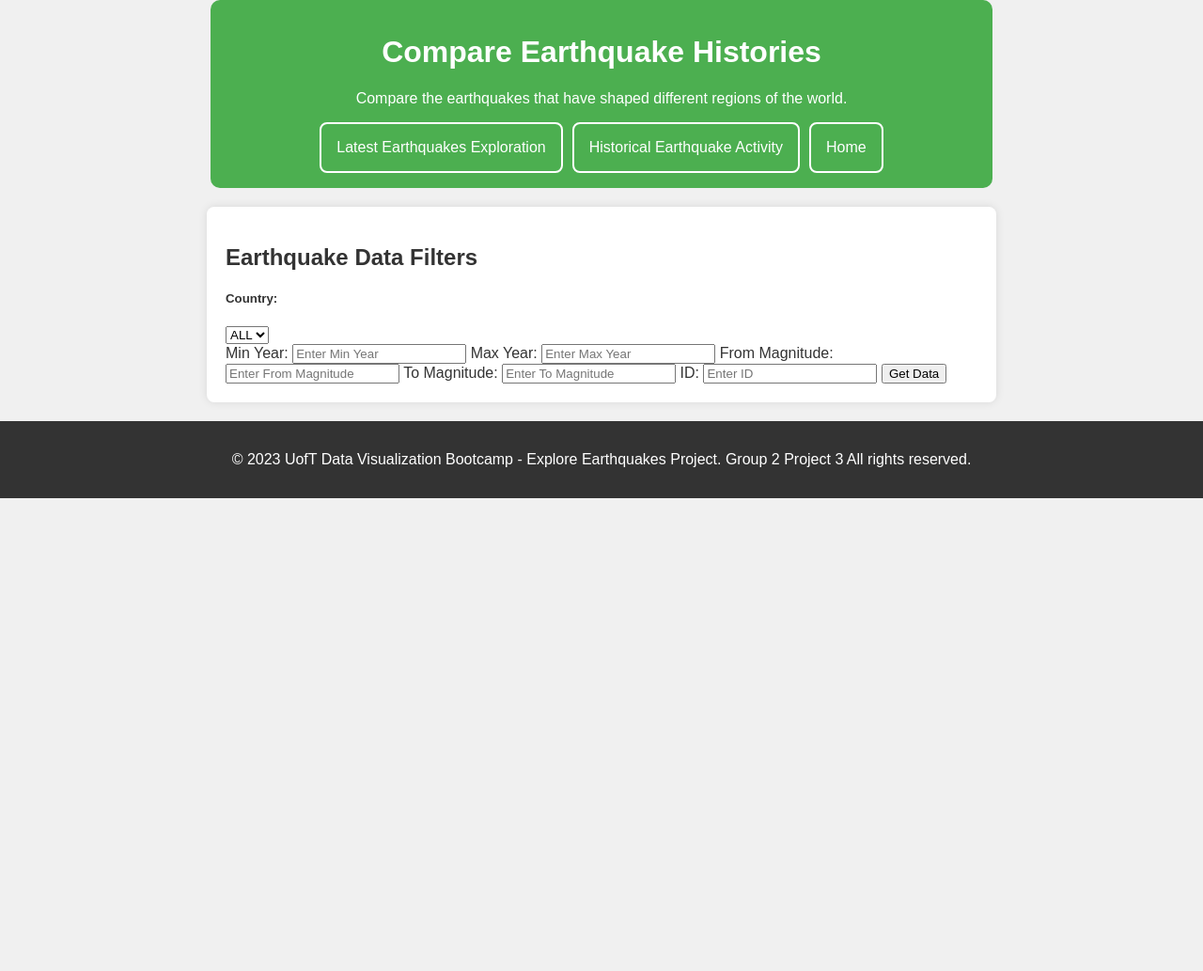
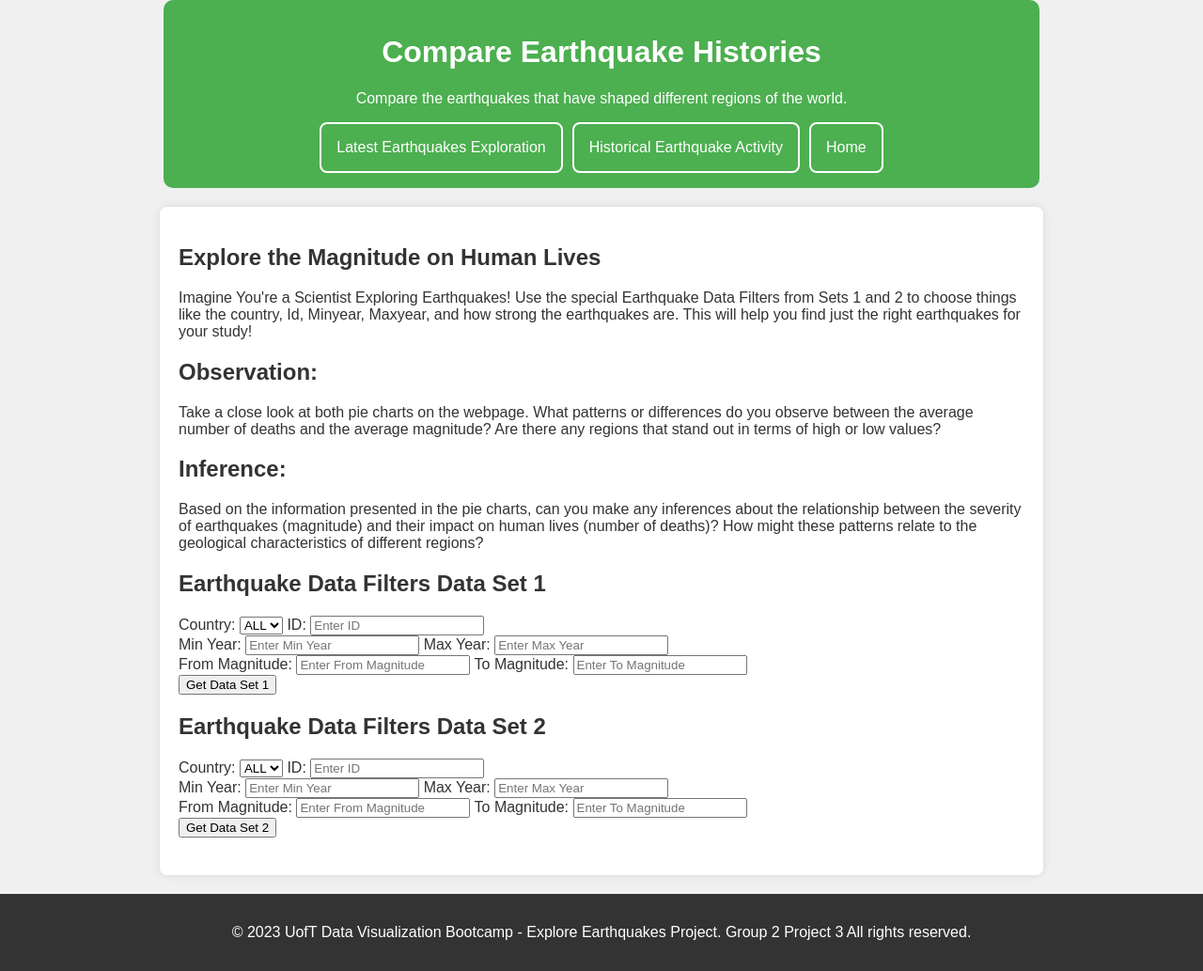
Before and after one commit to EmilyQQQQQ/Project-3-Group-2, a Flask app: page /comparison.html in a window 1280 px wide. Shown: the whole page at 94% size. Before the commit the page ends 530 px from the top, so only its background shows below. Run offline with Flask 3, Linux system fonts and the light colour scheme; data that the repository does not hold is empty; some libraries are stand-ins or nearby versions.

Commit message:
Comparison js and html, and Templates corrections

```diff
--- a/static/js/comparison.js
+++ b/static/js/comparison.js
@@ -18,8 +18,8 @@
 const dataPromise = d3.json(url);
 console.log("Data Promise: ", dataPromise);
 
-// Initialization function that populates dropdown, calls other chart functions, and initializes demographic info
-function init(){
+// SET 1: Initialization function that populates dropdown, calls other chart functions, and initializes demographic info
+function initSet1(){
   // API endpoint to get the list of countries
 
   // Fetching countries data
@@ -28,20 +28,29 @@
       console.log(countries[i])
       d3.select("#countryDropdown").append("option").text(countries[i]);
     }
-    // Extracting country names from data
-    //let dropdownMenu = d3.select("#countryDropdown");
+  });
+}
 
-    // Populating dropdown menu with country names
-    //countries.forEach((country) => dropdownMenu.append('option').text(country));
+// SET 2 : Initialization function that populates dropdown, calls other chart functions, and initializes demographic info
+function initSet2(){
+  // API endpoint to get the list of countries
 
-    // Calling chart functions with the initial sample ID
-    // Assuming initialSampleId is set elsewhere in your code
-    //BarChart(initialSampleId, data);
+  // Fetching countries data
+  d3.json(countriesUrl).then(function(countries) {
+    for (i=0; i<countries.length; i++){
+      console.log(countries[i])
+      d3.select("#countryDropdown2").append("option").text(countries[i]);
+    }
   });
 }
 
 
-function getData() {
+//Running the funcitions to get countries from two sets of data
+initSet1();
+initSet2();
+
+//Getting the data of the first set
+function getData1() {
 
   var selection = document.getElementById("countryDropdown");
   var country = selection.options[selection.selectedIndex].text;
@@ -53,7 +62,6 @@
 
 
   firstValue = true;
-
 
   if (country) {
     if (firstValue) {
@@ -124,167 +132,140 @@
             }
           }
 
-
   // Make a request to the Flask server using D3
   //d3.json("http://127.0.0.1:5000/getData?minYear=" + minYear + "&maxYear=" + maxYear)
   d3.json(url).then(function(data) {
-          // Update the content in the result div
-               var resultDiv = d3.select("#result");
-                resultDiv.html("");  // Clear previous content
-
-          // Append the data to the result div
-          resultDiv.selectAll("p")
-              .data(data)
-              .enter().append("p")
-              .text(function(d) {
-                  return JSON.stringify(d);
-              });
-      })
+                //createPieChart(data);
+                createPieChart(data, 'Pie Chart Set 1');
+                url = "http://127.0.0.1:5000/getData";
+            })
       .catch(function(error) {
           console.error("Error fetching data:", error);
       });
-}
+    }//End of getData1()
 
-// function printData(data) {
-//   var resultDiv = d3.select("#result");
-//   resultDiv.html("");  // Clear previous content
+    function getData2() {
 
-//   // Append the data to the result div
-//   resultDiv.selectAll("p")
-//       .data(data)
-//       .enter().append("p")
-//       .text(function(d) {
-//           return "Magnitude: " + d.eq_primary + ", Date: " + d.year + "-" + d.month + "-" + d.day + ", Country: " + d.country;
-//       });
-// }
+      var selection = document.getElementById("countryDropdown2");
+      var country = selection.options[selection.selectedIndex].text;
+      var minYear = parseFloat(document.getElementById("minYear2").value);
+      var maxYear = parseFloat(document.getElementById("maxYear2").value);
+      var fromMagnitude = parseFloat(document.getElementById("fromMagnitude2").value);
+      var toMagnitude = parseFloat(document.getElementById("toMagnitude2").value);
+      var eq_id = parseInt(document.getElementById("id2").value);
 
 
-//Running the funcitions
-init();
-//getData();
-//printData();
+      firstValue = true;
 
+      if (country) {
+        if (firstValue) {
+          url = url + "?country=" + country;
+          firstValue ^= true;
+          }
+        else
+        {
+          url = url + "&country=" + country;
+        }
+      }
+      console.log(firstValue);
 
-// d3.json(url).then(responseData => {
-//     // // Assign the data to the global variable
-//     // data = responseData;
+      if (minYear) {
+        if (firstValue) {
+          console.log("Here miniyear if");
+          url = url + "?minYear=" + minYear;
+          firstValue ^= true;
+          }
+        else
+        {
+          console.log("Here miniyear else:");
+          url = url + "&minYear=" + minYear;
+        }
+      }
 
-//     // // Extract the sample data
-//     // const samples = data.samples;
+      if (maxYear) {
+        if (firstValue) {
+          url = url + "?maxYear=" + maxYear;
+          firstValue ^= true;
+          }
+        else
+          {
+          url = url + "&maxYear=" + minYear;
+          }
+        }
 
-//     // // Create the dropdown menu
-//     // const dropdown = d3.select("#selDataset");
-//     // samples.forEach(sample => {
-//     //   dropdown
-//     //     .append("option")
-//     //     .text(sample.id)
-//     //     .property("value", sample.id);
-//     // });
+        if (fromMagnitude) {
+          if (firstValue) {
+            url = url + "?minMagnitude=" + fromMagnitude;
+            firstValue ^= true;
+            }
+          else
+            {
+            url = url + "&minMagnitude=" + fromMagnitude;
+            }
+          }
 
-//     // // Initial sample ID
-//     // const initialSampleId = samples[0].id;
+          if (toMagnitude) {
+            if (firstValue) {
+              url = url + "?maxMagnitude=" + toMagnitude;
+              firstValue ^= true;
+              }
+            else
+              {
+              url = url + "&maxMagnitude=" + toMagnitude;
+              }
+            }
 
-//     // //Update the bar chart based on the initial sample ID
-//     // optionChanged(initialSampleId);
-// });
+            if (eq_id) {
+              if (firstValue) {
+                url = url + "?id=" + eq_id;
+                firstValue ^= true;
+                }
+              else
+                {
+                url = url + "&id=" + eq_id;
+                }
+              }
 
-// Function to update the bar chart based on the selected sample ID
-// function optionChanged(selectedSampleId) {
-//     // Find the selected sample
-//     const selectedSample = data.samples.find(sample => sample.id === selectedSampleId);
-//     const selectedMetadata = data.metadata.find(meta => meta.id === parseInt(selectedSampleId));
-
-//     //update Bar chart
-//     updateBarChart(selectedSample);
-//     //update Bubble chart
-//     updateBubbleChart(selectedSample);
-//     // Display metadata
-//     displayMetadata(selectedMetadata);
-//     createGaugeChart(selectedMetadata);
-// }
-
-// // Function to update the bar chart based on the selected sample
-// function updateBarChart(selectedSample){
-// // Get the OTU ids and corresponding sample values
-// const otuIds = selectedSample.otu_ids.slice(0, 10).reverse();
-// const sampleValues = selectedSample.sample_values.slice(0, 10).reverse();
-
-// // Create a bar chart using Plotly
-// let trace = {
-//   x: sampleValues,
-//   y: otuIds.map(id => `OTU ${id}`),
-//   type: 'bar',
-//   orientation: 'h',
-// };
-
-// let plotData = [trace];
-
-// let layout = {
-//   title: `Top 10 OTU IDs Based on Sample Values for Sample ${selectedSample} (Descending Order)`,
-//   xaxis: { title: 'Sample Values' },
-//   yaxis: { title: 'OTU ID' },
-// };
-
-// Plotly.newPlot('bar', plotData, layout);
-
-// }
+      // Make a request to the Flask server using D3
+      d3.json(url).then(function(data) {
+        //Creation and update of the Piechart
+                    //createPieChart(data);
+                    createPieChart(data, 'Pie Chart Set 2');
+                    createTimeSeriesChart(data, 'time-series-chart2',minYear,maxYear);
+                    url = "http://127.0.0.1:5000/getData";
+                })
+          .catch(function(error) {
+              console.error("Error fetching data:", error);
+          });
+        }//end of getData2()
 
 
 
 
-////EMILYS'S WORK
+        //Creation of a Piechart
 
-// // Assuming you have dropdown elements in your HTML with id "latestMagnitudeDropdown", "latestTimePeriodDropdown", "latestCountryDropdown", "historicalMagnitudeDropdown", "historicalTimePeriodDropdown", and "historicalCountryDropdown"
-// const latestMagnitudeDropdown = document.getElementById("latestMagnitudeDropdown");
-// const latestTimePeriodDropdown = document.getElementById("latestTimePeriodDropdown");
-// const latestCountryDropdown = document.getElementById("latestCountryDropdown");
+    function createPieChart(data, targetElementId) {
+      // Calculate means
+      const meanDeaths = d3.mean(data, d => d.deaths);
+      const meanMagnitude = d3.mean(data, d => d.eq_primary);
 
-// const historicalMagnitudeDropdown = document.getElementById("historicalMagnitudeDropdown");
-// const historicalTimePeriodDropdown = document.getElementById("historicalTimePeriodDropdown");
-// const historicalCountryDropdown = document.getElementById("historicalCountryDropdown");
+      // Create data for Plotly pie chart
+      const pieData = [{
+          values: [meanDeaths, meanMagnitude],
+          labels: ['Mean Deaths', 'Mean Magnitude'],
+          type: 'pie'
+      }];
 
-// // Assuming you have a button in your HTML with id "fetchDataButton"
-// const fetchDataButton = document.getElementById("fetchDataButton");
+      // Define layout for Plotly chart
+      const layout = {
+          height: 400,
+          width: 400,
+          title: `Mean Deaths and Mean\nMagnitude Earthquake - ${targetElementId}`,
+          font: {
+            size: 8,
+          bold: true,}   // Adjust the font size as needed
+        };
 
-// // Assuming you have a div in your HTML with id "content"
-// const contentDiv = document.getElementById("content");
-
-// // Event listener for fetching data when any dropdown changes
-// fetchDataButton.addEventListener("click", () => {
-//     fetchData(latestMagnitudeDropdown, latestTimePeriodDropdown, latestCountryDropdown);
-//     fetchData(historicalMagnitudeDropdown, historicalTimePeriodDropdown, historicalCountryDropdown);
-// });
-
-// // Function to fetch earthquake data
-// function fetchData(magnitudeDropdown, timePeriodDropdown, countryDropdown) {
-//     const selectedMagnitude = magnitudeDropdown.value;
-//     const selectedTimePeriod = timePeriodDropdown.value;
-//     const selectedCountry = countryDropdown.value;
-
-//     const url = `/getData?magnitude=${selectedMagnitude}&time_period=${selectedTimePeriod}&country=${selectedCountry}`;
-
-//     // Fetch data from the Flask server
-//     fetch(url)
-//         .then(response => response.json())
-//         .then(data => {
-//             // Process the data
-//             console.log(data);
-
-//             // Clear previous content
-//             contentDiv.innerHTML = "";
-
-//             // Assuming there is a 'location' property in each earthquake object
-//             data.forEach(earthquake => {
-//                 const location = earthquake.location;
-
-//                 const paragraph = document.createElement("p");
-//                 paragraph.textContent = `Location: ${location}`;
-
-//                 contentDiv.appendChild(paragraph);
-//             });
-//         })
-//         .catch(error => {
-//             // Handle errors
-//             console.error('Fetch error:', error);
-//         });
-// }
+      // Plot the pie chart using Plotly
+      Plotly.react(targetElementId, pieData, layout);
+  }
--- a/static/styles/style.css
+++ b/static/styles/style.css
@@ -14,12 +14,12 @@
   padding: 1em;
   text-align: center;
   border-radius: 10px; /* Adjust the value to control the roundness of the corners */
-  max-width: 800px; /* Set a maximum width for the header */
+  max-width: 900px; /* Set a maximum width for the header */
   margin: 0 auto; /* Center the header horizontally */
 }
 
 section {
-  max-width: 800px;
+  max-width: 900px;
   margin: 20px auto;
   padding: 20px;
   background-color: white;
@@ -117,3 +117,13 @@
   width: 100px;
   height: 0px; /* Adjust the width as needed */
 }
+
+/*set comparison template configuration*/
+.chart-container {
+  display: flex;
+  justify-content: space-between;
+}
+.chart-container .chart {
+  width: 50%; /* Adjust as needed */
+  margin: 10px;
+}
--- a/templates/comparison.html
+++ b/templates/comparison.html
@@ -29,42 +29,113 @@
         </header>
 
     <section>
+<!-- Introduction and questions for K-12 Students -->
+    <h1>Explore the Magnitude on Human Lives</h1>
+
+    <body>
+        <p> Imagine You're a Scientist Exploring Earthquakes! Use the special Earthquake Data Filters from Sets 1 and 2 to choose things like the country, Id, Minyear, Maxyear, and how strong the earthquakes are. This will help you find just the right earthquakes for your study!</p>
+
+     <div>
+            <h2>Observation:</h2>
+         <p>Take a close look at both pie charts on the webpage. What patterns or differences do you observe between the average number of deaths and the average magnitude? Are there any regions that stand out in terms of high or low values?</p>
+     </div>
+
+      <div>
+           <h2>Inference:</h2>
+            <p>Based on the information presented in the pie charts, can you make any inferences about the relationship between the severity of earthquakes (magnitude) and their impact on human lives (number of deaths)? How might these patterns relate to the geological characteristics of different regions?</p>
+     </div>
+
+
+
+
         <div class="row">
             <div class="col-md-2">
               <div class="well">
-                <h2>Earthquake Data Filters</h2>
-                <h5>Country:</h5>
+                <h2>Earthquake Data Filters Data Set 1</h2>
+                <!-- <h5>Country:</h5> -->
                   <!-- Updated dropdown with id "countryDropdown" -->
-                  <select id="countryDropdown"></select>
+                  <!-- <select id="countryDropdown"></select> -->
               </div>
                 <!-- Box to input a year -->
+                <form id="getDataForm">
+                    <div>
+                        <label for="Country">Country:</label>
+                        <select id="countryDropdown"></select>
+                        <label for="id">ID:</label>
+                        <input type="text" id="id" name="id" placeholder="Enter ID">
+                    </div>
 
-                <form id="getDataForm">
-                    <label for="minYear">Min Year:</label>
+                    <div>
+                        <label for="minYear">Min Year:</label>
                         <input type="text" id="minYear" name="minYear" placeholder="Enter Min Year">
-
                         <label for="maxYear">Max Year:</label>
                         <input type="text" id="maxYear" name="maxYear" placeholder="Enter Max Year">
-
+                    </div>
+                    <div>
                         <label for="fromMagnitude">From Magnitude:</label>
                         <input type="text" id="fromMagnitude" name="fromMagnitude" placeholder="Enter From Magnitude">
-
                         <label for="toMagnitude">To Magnitude:</label>
                         <input type="text" id="toMagnitude" name="toMagnitude" placeholder="Enter To Magnitude">
+                    </div>
 
-                        <label for="id">ID:</label>
-                        <input type="text" id="id" name="id" placeholder="Enter ID">
+                    <div>
+                         <button type="button" onclick="getData1()">Get Data Set 1</button>
+                    </div>
+                    <!-- <div class="col-md-5 d-flex justify-content-center align-items-center">
+                        <div id="Pie Chart Set 1"></div>
+                    </div> -->
+                     <!-- Second set of data -->
+                     <h2>Earthquake Data Filters Data Set 2</h2>
+                    <div class="input-group">
+                        <div>
+                            <label for="Country">Country:</label>
+                            <select id="countryDropdown2"></select>
+                            <label for="id">ID:</label>
+                            <input type="text" id="id2" name="id2" placeholder="Enter ID">
+                        </div>
 
-                         <button type="button" onclick="getData()">Get Data</button>
+                        <div>
+                            <label for="minYear">Min Year:</label>
+                            <input type="text" id="minYear2" name="minYear2" placeholder="Enter Min Year">
+                            <label for="maxYear">Max Year:</label>
+                            <input type="text" id="maxYear2" name="maxYear2" placeholder="Enter Max Year">
+                        </div>
+
+                        <div>
+                            <label for="fromMagnitude">From Magnitude:</label>
+                            <input type="text" id="fromMagnitude2" name="fromMagnitude2" placeholder="Enter From Magnitude">
+                            <label for="toMagnitude">To Magnitude:</label>
+                            <input type="text" id="toMagnitude2" name="toMagnitude2" placeholder="Enter To Magnitude">
+                        </div>
+                    </div>
+                <!-- Getting the data from two set of data -->
+                    <button type="button" onclick="getData2()">Get Data Set 2</button>
+                <!-- Graphing the data  -->
+                    <!-- <div class="col-md-5 d-flex justify-content-center align-items-center">
+                        <div id="Pie Chart Set 2"></div>
+                    </div> -->
                  </form>
-                 <div id="result"></div>
+                <!-- start table -->
+                 <div class="chart-container">
+                    <div class="chart">
+                        <div class="col-md-5 d-flex justify-content-center align-items-center">
+                            <div id="Pie Chart Set 1"></div>
+                        </div>
+                    </div>
+                    <div class="chart">
+                        <div class="col-md-5 d-flex justify-content-center align-items-center">
+                            <div id="Pie Chart Set 2"></div>
+                        </div>
+                    </div>
+                </div>
+                <!-- Finish table -->
             </div>
         </div>
     </section>
 
-
     <!-- Capture page, defining d3 -->
     <script src="https://d3js.org/d3.v7.min.js"></script>
+    <script src="https://cdn.plot.ly/plotly-latest.min.js"></script>
     <script type="text/javascript" src="../static/js/comparison.js"></script>
 
     <footer>
@@ -73,63 +144,3 @@
 
 </body>
 </html>
-
-
-
-<!-- <div>
-            <h2>Latest Earthquakes</h2> -->
-            <!-- Updated dropdowns with id "latestMagnitudeDropdown", "latestTimePeriodDropdown", and "latestCountryDropdown" -->
-            <!-- <label for="latestMagnitudeDropdown">Select Magnitude:</label>
-            <select id="latestMagnitudeDropdown">
-                <option value="1">Magnitude 1+</option>
-                <option value="2.5">Magnitude 2.5+</option>
-                <option value="4.5">Magnitude 4.5+</option>
-                <option value="all">All Magnitudes</option>
-            </select>
-
-            <label for="latestTimePeriodDropdown">Select Time Period:</label>
-            <select id="latestTimePeriodDropdown">
-                <option value="hour">Past Hour</option>
-                <option value="day">Past Day</option>
-                <option value="7">Past 7 Days</option>
-                <option value="30">Past 30 Days</option>
-            </select>
-
-            <label for="latestCountryDropdown">Select Country:</label>
-            <select id="latestCountryDropdown"> -->
-                <!-- JavaScript will populate the options dynamically -->
-            <!-- </select>
-        </div>
-     -->
-        <!-- Section for Historical Earthquakes -->
-        <!-- <div>
-            <h2>Historical Earthquakes</h2> -->
-            <!-- Updated dropdowns with id "historicalMagnitudeDropdown", "historicalTimePeriodDropdown", and "historicalCountryDropdown" -->
-            <!-- <label for="historicalMagnitudeDropdown">Select Magnitude:</label>
-            <select id="historicalMagnitudeDropdown">
-                <option value="1">Magnitude 1+</option>
-                <option value="2.5">Magnitude 2.5+</option>
-                <option value="4.5">Magnitude 4.5+</option>
-                <option value="all">All Magnitudes</option>
-            </select>
-
-            <label for="historicalTimePeriodDropdown">Select Time Period:</label>
-            <select id="historicalTimePeriodDropdown">
-                <option value="year">Past Year</option>
-                <option value="2">Past 2 Years</option>
-                <option value="5">Past 5 Years</option>
-                <option value="10">Past 10 Years</option>
-            </select>
-
-            <label for="historicalCountryDropdown">Select Country:</label>
-            <select id="historicalCountryDropdown"> -->
-                <!-- JavaScript will populate the options dynamically -->
-            <!-- </select>
-        </div> -->
-
-        <!-- Add a button with id "fetchDataButton" -->
-        <!-- <button id="fetchDataButton">Fetch Earthquakes</button>
-
-        <div id="content"> -->
-            <!-- The fetched earthquake data will be displayed here -->
-        <!-- </div> -->
```
Also changed, not shown: templates/historical.html (+13 -2 lines), templates/latest.html (+9 -2 lines).
